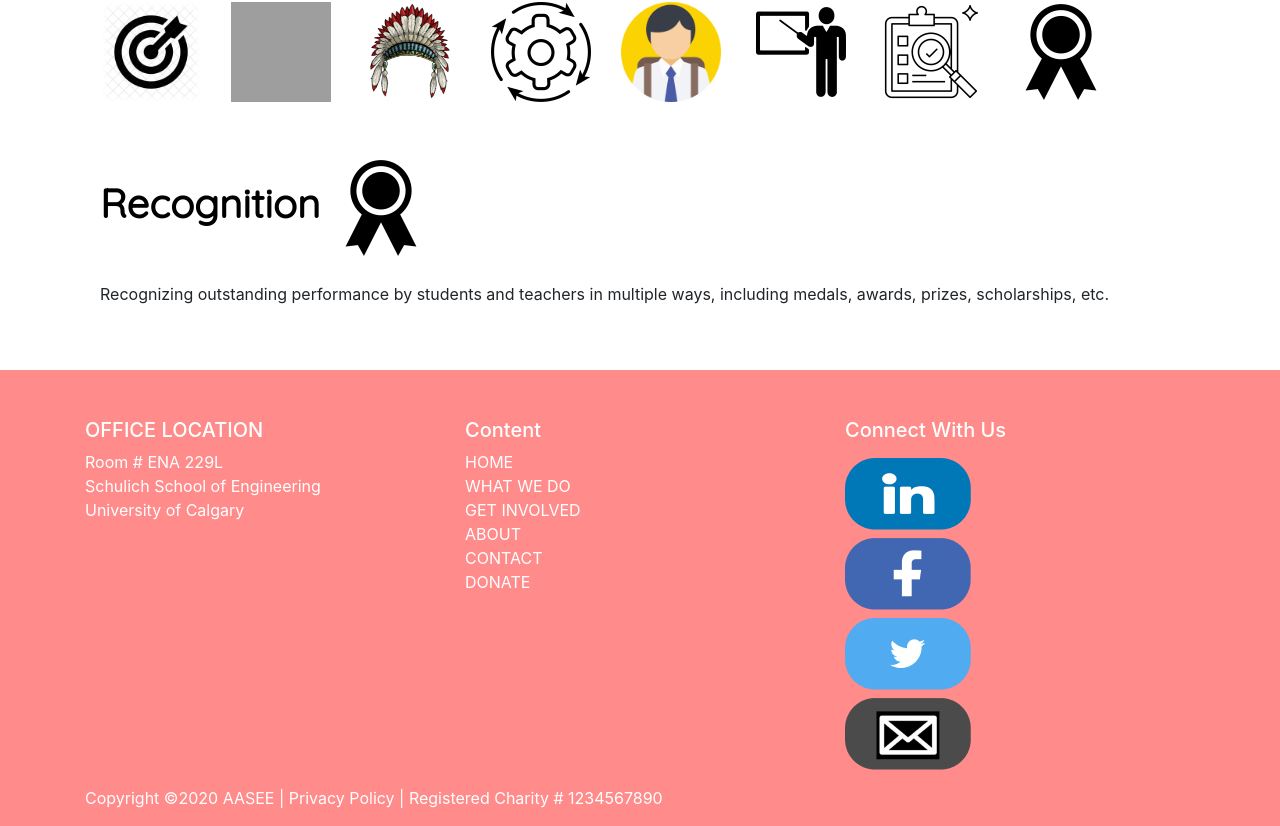
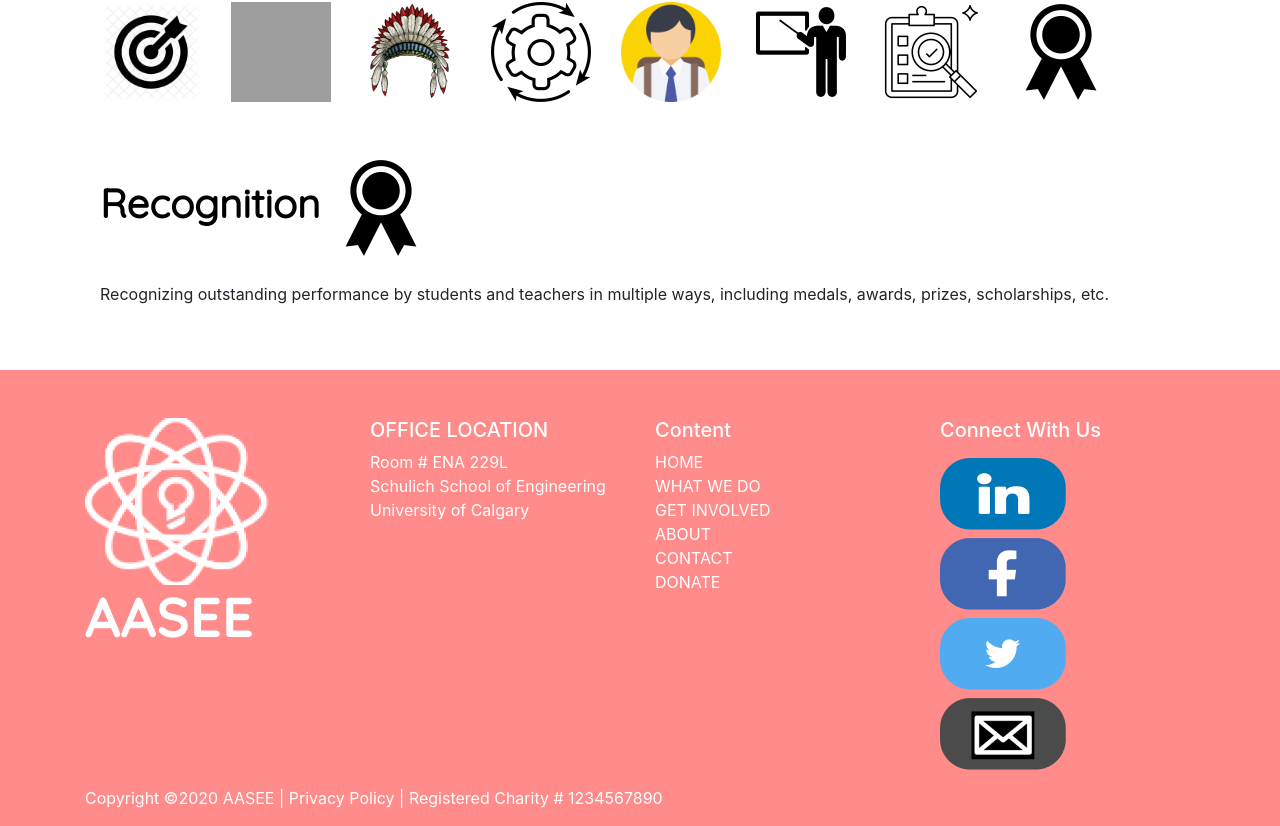
Before and after one commit to MushtabaA/AASEE-Website, a React (Create React App) app in the folder react-bootstrap/: page /Strategies in a window 1280 px wide. Shown: the part 3009-3835 px from the top of the page. Built offline with nearby package versions, Linux system fonts and the light colour scheme; grey boxes are pictures that could not be loaded.

Commit message:
Added the AASEE Logo to the footer

```diff
--- a/react-bootstrap/src/components/Footer.jsx
+++ b/react-bootstrap/src/components/Footer.jsx
@@ -7,6 +7,10 @@ const Footer = () => {
         <div class="main-footer">
             <div class ="container">
                 <div class="row">
+                    {/* Logo Coulmn */}
+               <div class = "col">
+                 <img src="/assets/AASEE Logo.png"></img>
+               </div>
                {/* Coulmn1 */}
                <div class = "col">
                    <h5>OFFICE LOCATION</h5>
```
Also changed, not shown: react-bootstrap/public/assets/AASEE Logo.png (added).
